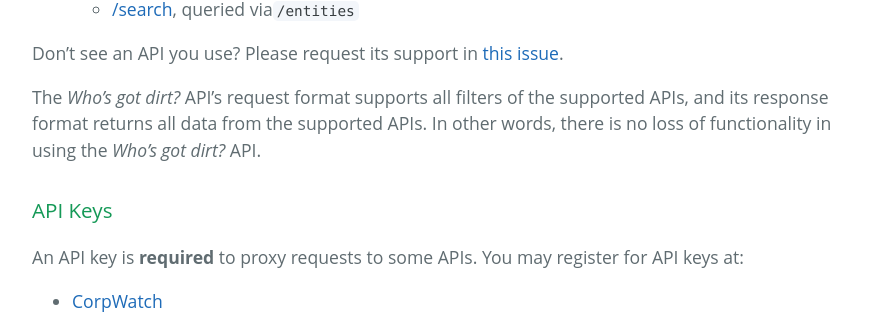
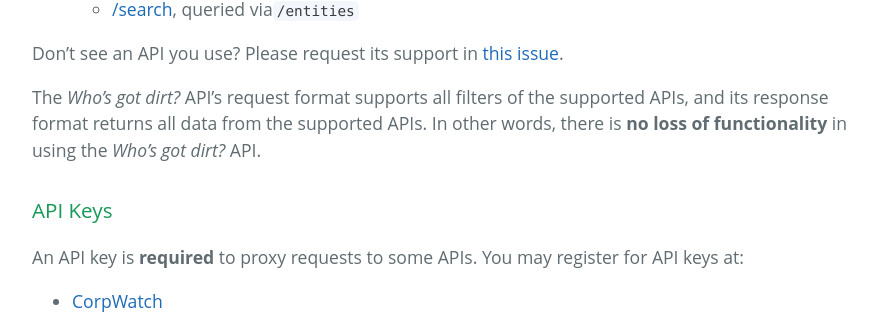
Before and after one commit to influencemapping/whos_got_dirt-server, a Jekyll site: the page built from index.md, in a window 1280 px wide and 900 px high, scrolled down 1580 px. Shown: the part 175-489 px from the top of the window, without its empty margins (192-1069 px from the left). Built offline with Jekyll 4.4.1, drawn with Linux system fonts in a browser that asks for light colours.

Commit message:
Add emphasis

```diff
--- a/index.md
+++ b/index.md
@@ -60,7 +60,7 @@ The <i>Who's got dirt?</i> API provides a single access point to multiple APIs o
 
 Don't see an API you use? Please request its support in [this issue](https://github.com/influencemapping/whos_got_dirt-gem/issues/3).
 
-The <i>Who's got dirt?</i> API's request format supports all filters of the supported APIs, and its response format returns all data from the supported APIs. In other words, there is no loss of functionality in using the <i>Who's got dirt?</i> API.
+The <i>Who's got dirt?</i> API's request format supports all filters of the supported APIs, and its response format returns all data from the supported APIs. In other words, there is **no loss of functionality** in using the <i>Who's got dirt?</i> API.
 
 
 <h3 id="api-keys">API Keys</h3>
```
